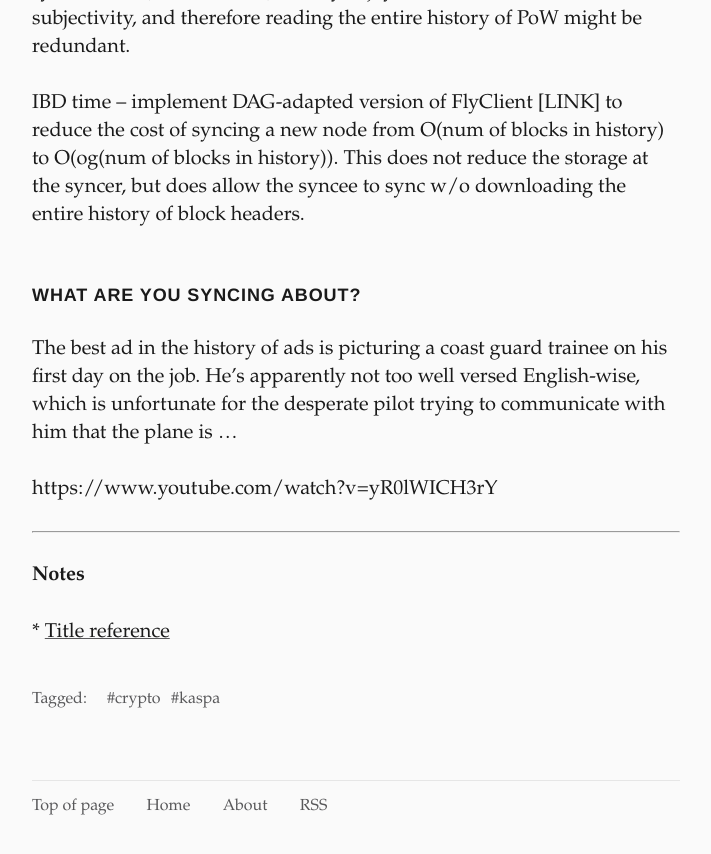
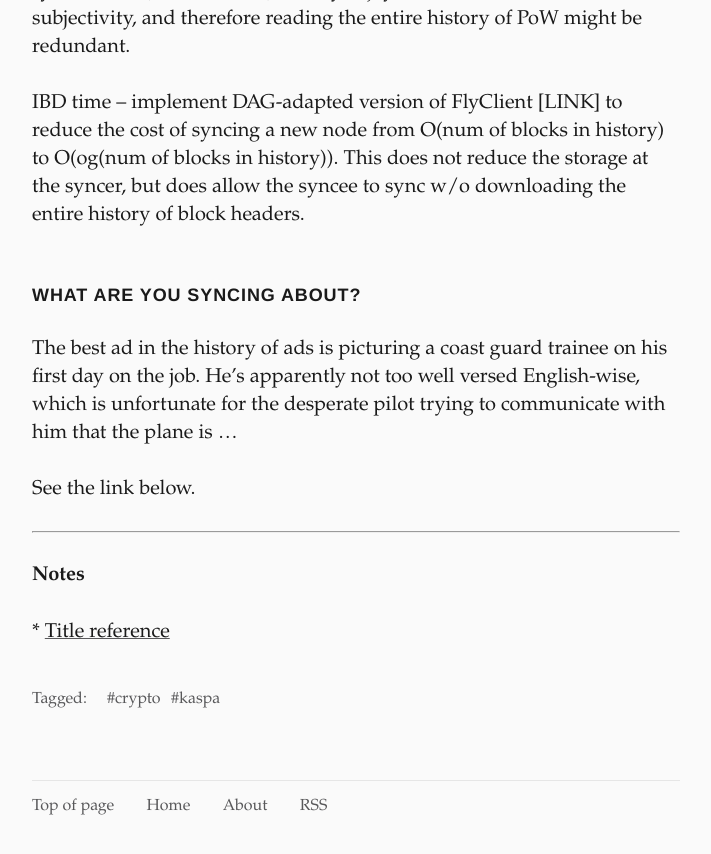
Before and after one commit to hashdag/hashdag.github.io, a Jekyll site: the page built from _posts/2020-05-05-syncing.md, in a window 1280 px wide and 900 px high, scrolled down 5416 px. Shown: the top 854 px of the window, without its empty margins (284-995 px from the left). Built offline with Jekyll 4.4.1, drawn with Linux system fonts in a browser that asks for light colours.

Commit message:
Update 2020-05-05-syncing.md

```diff
--- a/_posts/2020-05-05-syncing.md
+++ b/_posts/2020-05-05-syncing.md
@@ -71,8 +71,7 @@ IBD time -- implement DAG-adapted version of FlyClient [LINK] to reduce the cost
 
 The best ad in the history of ads is picturing a coast guard trainee on his first day on the job. He’s apparently not too well versed English-wise, which is unfortunate for the desperate pilot trying to communicate with him that the plane is ...
 
-https://www.youtube.com/watch?v=yR0lWICH3rY
-
+See the link below.
 
 ---
 <br>
```
